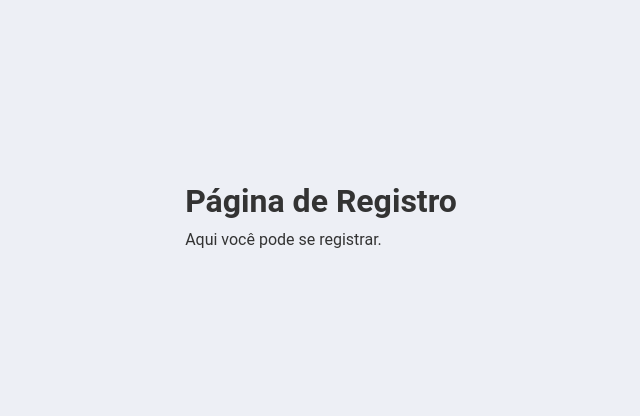
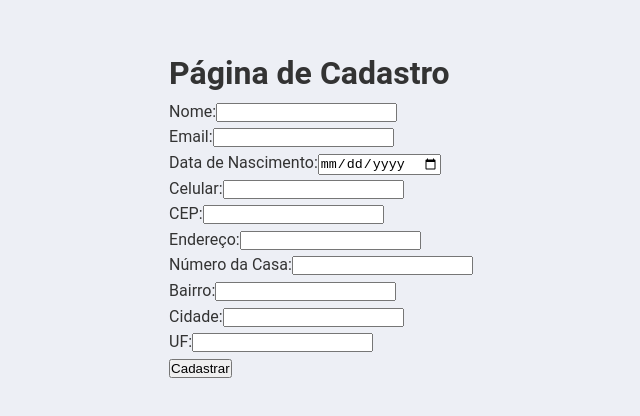
Before and after one commit to ThailanySantos/react-webapp-cadastro, a React (Vite) app: page /register in a window 1280 px wide. Shown: the part 186-602 px from the top of the page, without its empty margins (319-959 px from the left). Built offline with nearby package versions, Linux system fonts and the light colour scheme.

Commit message:
base-inicial-pagina-cadastro
- Página de cadastro simples, sem usar API
- Retorno dos dados cadastrados

```diff
--- a/src/Pages/Register/RegisterPage.jsx
+++ b/src/Pages/Register/RegisterPage.jsx
@@ -1,10 +1,154 @@
-import React from "react";
+import React, { useState } from "react";
 
 const RegisterPage = () => {
+  const [formData, setFormData] = useState({
+    nome: "",
+    email: "",
+    dataNascimento: "",
+    celular: "",
+    cep: "",
+    endereco: "",
+    numeroCasa: "",
+    bairro: "",
+    cidade: "",
+    uf: "",
+  });
+  const [submittedData, setSubmittedData] = useState(null);
+
+  const handleChange = (e) => {
+    const { name, value } = e.target;
+    setFormData({ ...formData, [name]: value });
+  };
+
+  const handleSubmit = (e) => {
+    e.preventDefault();
+    setSubmittedData(formData);
+  };
+
   return (
     <div>
-      <h1>Página de Registro</h1>
-      <p>Aqui você pode se registrar.</p>
+      <h1>Página de Cadastro</h1>
+      <form onSubmit={handleSubmit}>
+        <div>
+          <label>Nome:</label>
+          <input
+            type="text"
+            name="nome"
+            value={formData.nome}
+            onChange={handleChange}
+            required
+          />
+        </div>
+        <div>
+          <label>Email:</label>
+          <input
+            type="email"
+            name="email"
+            value={formData.email}
+            onChange={handleChange}
+            required
+          />
+        </div>
+        <div>
+          <label>Data de Nascimento:</label>
+          <input
+            type="date"
+            name="dataNascimento"
+            value={formData.dataNascimento}
+            onChange={handleChange}
+            required
+          />
+        </div>
+        <div>
+          <label>Celular:</label>
+          <input
+            type="tel"
+            name="celular"
+            value={formData.celular}
+            onChange={handleChange}
+            required
+          />
+        </div>
+        <div>
+          <label>CEP:</label>
+          <input
+            type="text"
+            name="cep"
+            value={formData.cep}
+            onChange={handleChange}
+            required
+          />
+        </div>
+        <div>
+          <label>Endereço:</label>
+          <input
+            type="text"
+            name="endereco"
+            value={formData.endereco}
+            onChange={handleChange}
+            required
+          />
+        </div>
+        <div>
+          <label>Número da Casa:</label>
+          <input
+            type="text"
+            name="numeroCasa"
+            value={formData.numeroCasa}
+            onChange={handleChange}
+            required
+          />
+        </div>
+        <div>
+          <label>Bairro:</label>
+          <input
+            type="text"
+            name="bairro"
+            value={formData.bairro}
+            onChange={handleChange}
+            required
+          />
+        </div>
+        <div>
+          <label>Cidade:</label>
+          <input
+            type="text"
+            name="cidade"
+            value={formData.cidade}
+            onChange={handleChange}
+            required
+          />
+        </div>
+        <div>
+          <label>UF:</label>
+          <input
+            type="text"
+            name="uf"
+            value={formData.uf}
+            onChange={handleChange}
+            required
+          />
+        </div>
+        <button type="submit">Cadastrar</button>
+      </form>
+
+      {submittedData && (
+        <div>
+          <h2>Resumo do Cadastro:</h2>
+          <ul>
+            <li>Nome: {submittedData.nome}</li>
+            <li>Email: {submittedData.email}</li>
+            <li>Data de Nascimento: {submittedData.dataNascimento}</li>
+            <li>Celular: {submittedData.celular}</li>
+            <li>CEP: {submittedData.cep}</li>
+            <li>Endereço: {submittedData.endereco}</li>
+            <li>Número da Casa: {submittedData.numeroCasa}</li>
+            <li>Bairro: {submittedData.bairro}</li>
+            <li>Cidade: {submittedData.cidade}</li>
+            <li>UF: {submittedData.uf}</li>
+          </ul>
+        </div>
+      )}
     </div>
   );
 };
```
